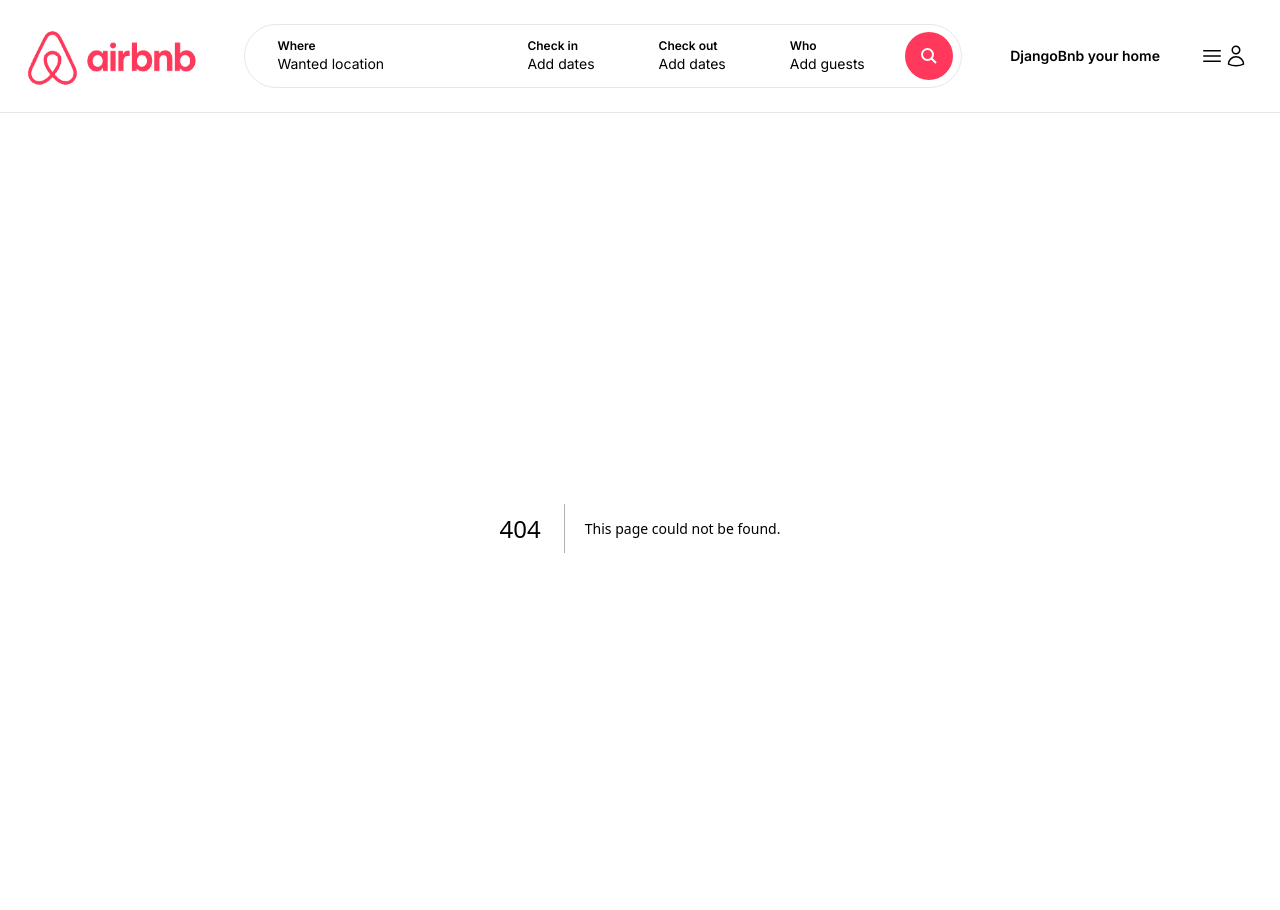
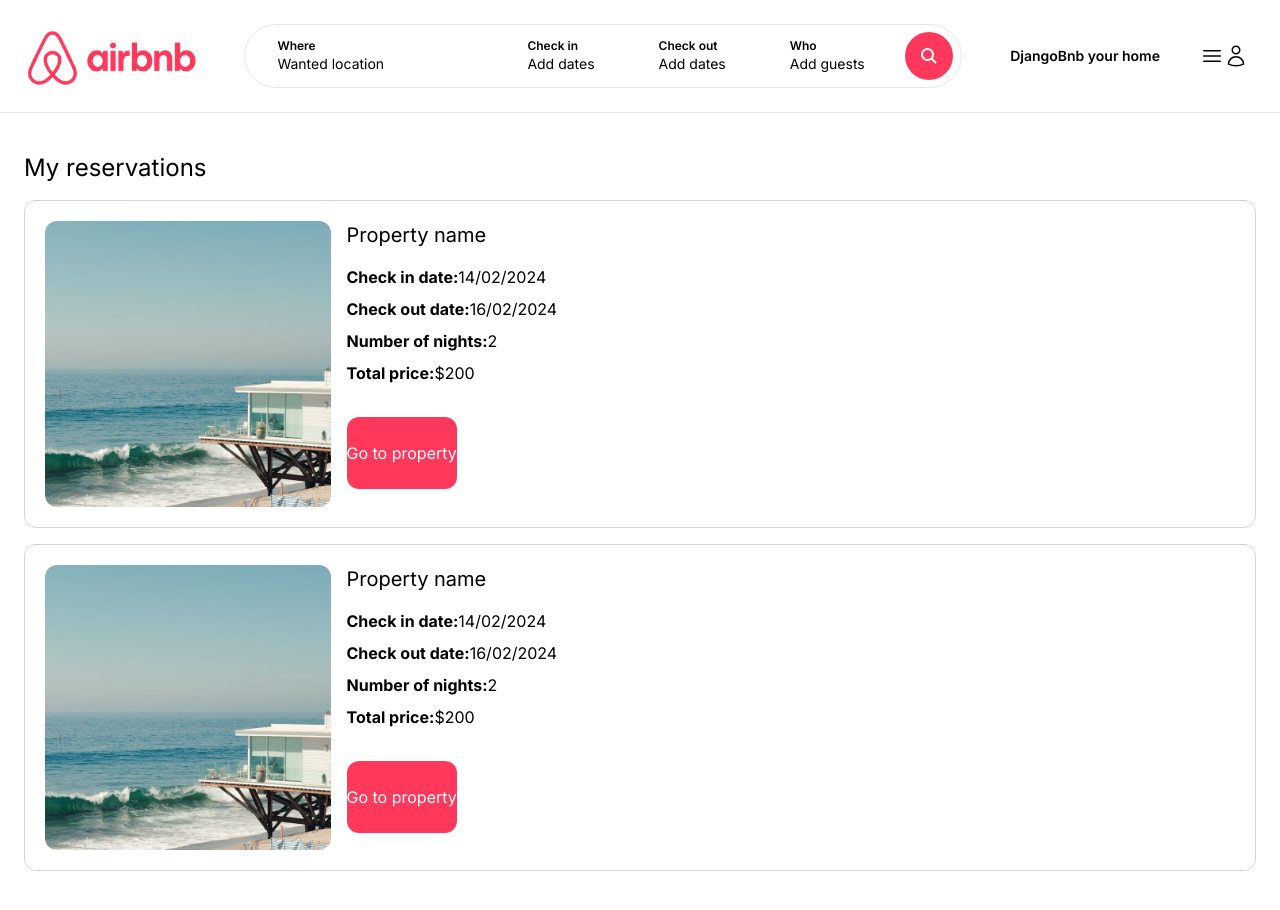
Before and after one commit to JesusGarciaShakur/DjangoBnb, a Next.js app: page /myreservations in a window 1280 px wide. Before the commit this address had no page. Shown: the top 910 px of the page. Built offline with nearby package versions, Linux system fonts and the light colour scheme.

Commit message:
My reservations (static)

```diff
--- /dev/null
+++ b/app/myreservations/page.tsx
@@ -0,0 +1,55 @@
+import Image from "next/image";
+
+const MyReservationsPage = () => {
+    return (
+        <main className="max-w-[1500px] mx-auto px-6 pb-6">
+            <h1 className="mt-6 mb-2 text-2xl">
+                My reservations
+            </h1>
+            <div>
+                <div className="p-5 mt-4 grid grid-cols-1 md:grid-cols-4 gap-4 sahdow-md border border-gray-300 rounded-xl">
+                    <div className="col-span-1">
+                        <div className="relative overflow-hidden aspect-square rounded-xl">
+                            <Image
+                            fill
+                            src="/beach_1.jpg"
+                            className="hover:scale-110 object-cover transition h-full w-full"
+                            alt="Beach house"
+                            />
+                        </div>
+                    </div>
+                    <div className="col-span-1 md:col-span-3">
+                        <h2 className="mb-4 text-xl">Property name</h2>
+                            <p className="mb-2"><strong>Check in date:</strong>14/02/2024</p>
+                            <p className="mb-2"><strong>Check out date:</strong>16/02/2024</p>
+                            <p className="mb-2"><strong>Number of nights:</strong>2</p>
+                            <p className="mb-2"><strong>Total price:</strong>$200</p>
+                        <div className="mt-6 inline-block cursor-pointer py-6 bg-airbnb hover:bg-airbnb-dark transition text-white rounded-xl">Go to property</div>
+                    </div>
+                </div>
+                <div className="p-5 mt-4 grid grid-cols-1 md:grid-cols-4 gap-4 sahdow-md border border-gray-300 rounded-xl">
+                    <div className="col-span-1">
+                        <div className="relative overflow-hidden aspect-square rounded-xl">
+                            <Image
+                            fill
+                            src="/beach_1.jpg"
+                            className="hover:scale-110 object-cover transition h-full w-full"
+                            alt="Beach house"
+                            />
+                        </div>
+                    </div>
+                    <div className="col-span-1 md:col-span-3">
+                        <h2 className="mb-4 text-xl">Property name</h2>
+                            <p className="mb-2"><strong>Check in date:</strong>14/02/2024</p>
+                            <p className="mb-2"><strong>Check out date:</strong>16/02/2024</p>
+                            <p className="mb-2"><strong>Number of nights:</strong>2</p>
+                            <p className="mb-2"><strong>Total price:</strong>$200</p>
+                        <div className="mt-6 inline-block cursor-pointer py-6 bg-airbnb hover:bg-airbnb-dark transition text-white rounded-xl">Go to property</div>
+                    </div>
+                </div>
+            </div>
+        </main>
+    );
+};
+
+export default MyReservationsPage;
```
